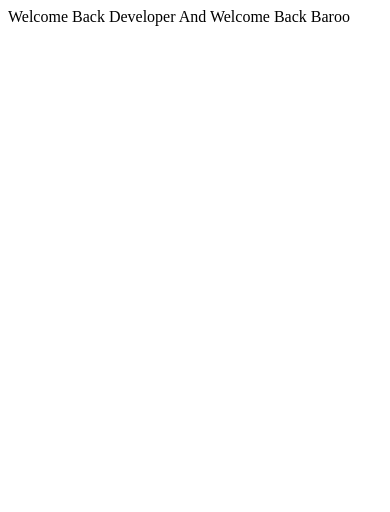
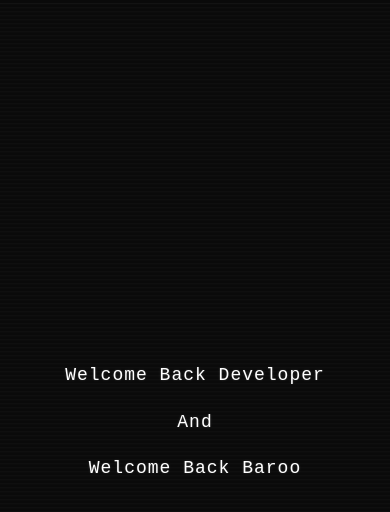
Before and after one commit to Pary13891213/Rainy_site, a website: page index.html in a window 390 px wide. Drawn offline with nearby package versions, Linux system fonts and the light colour scheme.

Commit message:
your message

```diff
--- a/CSS/start.css
+++ b/CSS/start.css
@@ -1,13 +1,81 @@
+* {
+    margin: 0;
+    padding: 0;
+    box-sizing: border-box;
+}
+
+body {
+    background: #0a0a0a;
+    overflow: hidden;
+    height: 100vh;
+    font-family: 'Courier New', Courier, monospace;
+    display: flex;
+    justify-content: center;
+    align-items: center;
+}
+
+.start-page {
+    width: 100%;
+    height: 100vh;
+    display: flex;
+    justify-content: center;
+    align-items: center;
+    position: relative;
+    overflow: hidden;
+}
+
+.typing-text {
+    color: #ffffff;
+    font-size: 34px;
+    line-height: 2;
+    max-width: 800px;
+    padding: 30px;
+    text-align: center;
+    font-weight: 300;
+    direction: ltr;
+    position: relative;
+    z-index: 2;
+    text-shadow:
+        0 0 2px rgba(255, 255, 255, 0.15),
+        0 0 4px rgba(255, 255, 255, 0.08);
+    letter-spacing: 1px;
+}
+
+#text-main {
+    white-space: pre-wrap;
+    position: relative;
+}
+
+/* ===== هر خط ===== */
+.glitch-line {
+    display: block;
+    position: relative;
+    transition: none;
+}
+
+/* ===== هر کلمه ===== */
+.glitch-word {
+    display: inline-block;
+    position: relative;
+    transition: none;
+}
+
+/* ===== هر حرف ===== */
+.glitch-char {
+    display: inline-block;
+    position: relative;
+    transition: none;
+}
+
 /* ===== BAROON WORD ===== */
 .baroon-word {
     font-style: italic !important;
     cursor: pointer;
-    transition: text-decoration 0.3s ease;
 }
 
 .baroon-word:hover {
     text-decoration: underline;
-    text-decoration-color: rgba(255, 255, 255, 0.3);
+    text-decoration-color: rgba(255, 255, 255, 0.4);
     text-underline-offset: 3px;
 }
 
@@ -15,23 +83,111 @@
     font-style: italic !important;
 }
 
-/* ===== DEVELOPER WORD ===== */
-.glitch-word {
-    cursor: default;
-}
-
-/* ===== GLITCH RECTANGLE ===== */
+/* ===== GLITCH RECTANGLE (مستطیل‌های گلیچ) ===== */
 .glitch-rectangle {
     position: absolute;
     pointer-events: none;
     z-index: 3;
-    animation: glitch-rect 0.2s forwards;
+    animation: glitchRect 0.15s forwards;
     opacity: 0;
 }
 
-@keyframes glitch-rect {
-    0% { opacity: 0; transform: translateX(-4px) scaleX(1.02); }
-    15% { opacity: 0.8; transform: translateX(4px) scaleX(0.98); }
-    30% { opacity: 0.8; transform: translateX(-2px) scaleX(1.01); }
-    100% { opacity: 0; transform: translateX(0) scaleX(1); }
+@keyframes glitchRect {
+    0% {
+        opacity: 0;
+        transform: translateX(-6px) scaleX(1.03);
+    }
+    15% {
+        opacity: 0.9;
+        transform: translateX(6px) scaleX(0.97);
+    }
+    30% {
+        opacity: 0.9;
+        transform: translateX(-3px) scaleX(1.01);
+    }
+    45% {
+        opacity: 0.7;
+        transform: translateX(3px) scaleX(0.99);
+    }
+    100% {
+        opacity: 0;
+        transform: translateX(0) scaleX(1);
+    }
 }
+
+/* ===== GLITCH LINE (خط افقی گلیچ) ===== */
+.glitch-line-glitch {
+    position: absolute;
+    pointer-events: none;
+    z-index: 3;
+    height: 2px;
+    background: rgba(255, 255, 255, 0.6);
+    animation: glitchLine 0.12s forwards;
+    opacity: 0;
+}
+
+@keyframes glitchLine {
+    0% { opacity: 0; transform: translateX(-10px); }
+    20% { opacity: 0.8; transform: translateX(10px); }
+    40% { opacity: 0.8; transform: translateX(-5px); }
+    100% { opacity: 0; transform: translateX(0); }
+}
+
+/* ===== GLITCH FLASH (فلش سفید/مشکی) ===== */
+.glitch-flash {
+    position: absolute;
+    pointer-events: none;
+    z-index: 3;
+    animation: glitchFlash 0.08s forwards;
+    opacity: 0;
+}
+
+@keyframes glitchFlash {
+    0% { opacity: 0; }
+    20% { opacity: 0.3; }
+    80% { opacity: 0.3; }
+    100% { opacity: 0; }
+}
+
+/* ===== SCANLINES ===== */
+.scanlines {
+    position: fixed;
+    top: 0;
+    left: 0;
+    width: 100%;
+    height: 100%;
+    background: repeating-linear-gradient(
+        0deg,
+        transparent,
+        transparent 3px,
+        rgba(255, 255, 255, 0.04) 3px,
+        rgba(255, 255, 255, 0.04) 4px
+    );
+    pointer-events: none;
+    z-index: 1;
+    animation: scanlines 6s linear infinite;
+}
+
+@keyframes scanlines {
+    0% { transform: translateY(0); }
+    100% { transform: translateY(4px); }
+}
+
+/* ===== RESPONSIVE ===== */
+@media (max-width: 768px) {
+    .typing-text {
+        font-size: 24px;
+        max-width: 95%;
+        padding: 20px;
+        line-height: 2.4;
+    }
+}
+
+@media (max-width: 480px) {
+    .typing-text {
+        font-size: 18px;
+        max-width: 98%;
+        padding: 15px;
+        line-height: 2.6;
+    }
+}
--- a/JAVASCRIPT/start.js
+++ b/JAVASCRIPT/start.js
@@ -41,83 +41,133 @@ function buildGlitchStructure(text) {
     return html;
 }
 
-// ===== GLITCH: حرکت ناگهانی (بدون transition نرم) =====
-function applyGlitchMovement() {
-    // ۱. حرکت خطوط (ناگهانی)
-    document.querySelectorAll('.glitch-line').forEach(line => {
-        if (Math.random() < 0.15) {
-            const shiftX = (Math.random() - 0.5) * 12;
-            const shiftY = (Math.random() - 0.5) * 5;
-            line.style.transition = 'none';
-            line.style.transform = `translate(${shiftX}px, ${shiftY}px)`;
-            setTimeout(() => {
-                line.style.transition = 'none';
-                line.style.transform = '';
-            }, 150 + Math.random() * 100);
-        }
-    });
+// ===== GLITCH: مستطیل‌های گلیچ =====
+function createGlitchRectangles() {
+    const typingText = document.querySelector('.typing-text');
+    const rect = typingText.getBoundingClientRect();
 
-    // ۲. حرکت کلمات (ناگهانی)
-    document.querySelectorAll('.glitch-word').forEach(word => {
-        if (Math.random() < 0.20) {
-            const shiftX = (Math.random() - 0.5) * 7;
-            const shiftY = (Math.random() - 0.5) * 3;
-            word.style.transition = 'none';
-            word.style.transform = `translate(${shiftX}px, ${shiftY}px)`;
-            setTimeout(() => {
-                word.style.transition = 'none';
-                word.style.transform = '';
-            }, 120 + Math.random() * 80);
-        }
-    });
+    const count = Math.floor(Math.random() * 3) + 1;
 
-    // ۳. حرکت حروف (ناگهانی)
-    document.querySelectorAll('.glitch-char').forEach(char => {
-        if (Math.random() < 0.25) {
-            const shiftX = (Math.random() - 0.5) * 5;
-            const shiftY = (Math.random() - 0.5) * 3;
-            char.style.transition = 'none';
-            char.style.transform = `translate(${shiftX}px, ${shiftY}px)`;
-            setTimeout(() => {
-                char.style.transition = 'none';
-                char.style.transform = '';
-            }, 100 + Math.random() * 60);
-        }
-    });
+    for (let i = 0; i < count; i++) {
+        const rectEl = document.createElement('div');
+        rectEl.className = 'glitch-rectangle';
+
+        const width = 20 + Math.random() * 100;
+        const height = 1 + Math.random() * 3;
+        const posX = Math.random() * (rect.width - width);
+        const posY = Math.random() * (rect.height - height);
+
+        rectEl.style.width = `${width}px`;
+        rectEl.style.height = `${height}px`;
+        rectEl.style.left = `${posX}px`;
+        rectEl.style.top = `${posY}px`;
+        rectEl.style.background = Math.random() < 0.4
+            ? `rgba(255, 255, 255, ${0.5 + Math.random() * 0.4})`
+            : `rgba(0, 0, 0, ${0.6 + Math.random() * 0.3})`;
+
+        typingText.appendChild(rectEl);
+        setTimeout(() => rectEl.remove(), 200 + i * 30);
+    }
 }
 
-// ===== GLITCH: مستطیل‌ها =====
-function createGlitchRectangles() {
+// ===== GLITCH: خطوط افقی =====
+function createGlitchLines() {
     const typingText = document.querySelector('.typing-text');
     const rect = typingText.getBoundingClientRect();
 
     const count = Math.floor(Math.random() * 2) + 1;
 
     for (let i = 0; i < count; i++) {
-        const rectangle = document.createElement('div');
-        rectangle.className = 'glitch-rectangle';
+        const line = document.createElement('div');
+        line.className = 'glitch-line-glitch';
 
-        const width = 30 + Math.random() * 80;
-        const height = 1.5 + Math.random() * 3;
+        const width = 40 + Math.random() * 120;
+        const posX = Math.random() * (rect.width - width);
+        const posY = Math.random() * (rect.height - 10);
+
+        line.style.width = `${width}px`;
+        line.style.left = `${posX}px`;
+        line.style.top = `${posY}px`;
+        line.style.background = Math.random() < 0.5
+            ? 'rgba(255,255,255,0.5)'
+            : 'rgba(0,0,0,0.6)';
+
+        typingText.appendChild(line);
+        setTimeout(() => line.remove(), 150 + i * 20);
+    }
+}
+
+// ===== GLITCH: فلش (Flash) =====
+function createGlitchFlash() {
+    const typingText = document.querySelector('.typing-text');
+    const rect = typingText.getBoundingClientRect();
+
+    if (Math.random() < 0.3) {
+        const flash = document.createElement('div');
+        flash.className = 'glitch-flash';
+
+        const width = 30 + Math.random() * 60;
+        const height = 10 + Math.random() * 30;
         const posX = Math.random() * (rect.width - width);
         const posY = Math.random() * (rect.height - height);
 
-        rectangle.style.width = `${width}px`;
-        rectangle.style.height = `${height}px`;
-        rectangle.style.left = `${posX}px`;
-        rectangle.style.top = `${posY}px`;
-        rectangle.style.background = Math.random() < 0.4
-            ? 'rgba(255, 255, 255, 0.7)'
-            : 'rgba(0, 0, 0, 0.8)';
+        flash.style.width = `${width}px`;
+        flash.style.height = `${height}px`;
+        flash.style.left = `${posX}px`;
+        flash.style.top = `${posY}px`;
+        flash.style.background = Math.random() < 0.5
+            ? 'rgba(255,255,255,0.15)'
+            : 'rgba(0,0,0,0.2)';
 
-        typingText.appendChild(rectangle);
-        setTimeout(() => rectangle.remove(), 150 + i * 20);
+        typingText.appendChild(flash);
+        setTimeout(() => flash.remove(), 100);
     }
 }
 
-// ===== GLITCH FULL (ناگهانی) =====
+// ===== GLITCH: حرکت حروف/کلمات/خطوط =====
+function applyGlitchMovement() {
+    // حرکت خطوط
+    document.querySelectorAll('.glitch-line').forEach(line => {
+        if (Math.random() < 0.12) {
+            const shiftX = (Math.random() - 0.5) * 14;
+            const shiftY = (Math.random() - 0.5) * 6;
+            line.style.transform = `translate(${shiftX}px, ${shiftY}px)`;
+            setTimeout(() => {
+                line.style.transform = '';
+            }, 120 + Math.random() * 80);
+        }
+    });
+
+    // حرکت کلمات
+    document.querySelectorAll('.glitch-word').forEach(word => {
+        if (Math.random() < 0.18) {
+            const shiftX = (Math.random() - 0.5) * 8;
+            const shiftY = (Math.random() - 0.5) * 4;
+            word.style.transform = `translate(${shiftX}px, ${shiftY}px)`;
+            setTimeout(() => {
+                word.style.transform = '';
+            }, 100 + Math.random() * 60);
+        }
+    });
+
+    // حرکت حروف
+    document.querySelectorAll('.glitch-char').forEach(char => {
+        if (Math.random() < 0.22) {
+            const shiftX = (Math.random() - 0.5) * 5;
+            const shiftY = (Math.random() - 0.5) * 3;
+            char.style.transform = `translate(${shiftX}px, ${shiftY}px)`;
+            setTimeout(() => {
+                char.style.transform = '';
+            }, 80 + Math.random() * 50);
+        }
+    });
+}
+
+// ===== GLITCH FULL =====
 function applyFullGlitch() {
     createGlitchRectangles();
+    createGlitchLines();
+    createGlitchFlash();
     applyGlitchMovement();
 }
 
@@ -139,8 +189,8 @@ function typeWriter(text, element, speed = 100, callback = null) {
         element.innerHTML = fullTextTyped;
         i++;
 
-        // Glitch هنگام تایپ (۳۰٪)
-        if (Math.random() < 0.30) {
+        // Glitch هنگام تایپ
+        if (Math.random() < 0.35) {
             applyFullGlitch();
         }
 
@@ -157,7 +207,7 @@ function typeWriter(text, element, speed = 100, callback = null) {
     type();
 }
 
-// ===== SETUP: کلیک روی Baroon (تک کلیک) =====
+// ===== SETUP: کلیک روی Baroon =====
 function setupBaroonClick() {
     document.querySelectorAll('.baroon-word').forEach(el => {
         el.style.cursor = 'pointer';
@@ -175,7 +225,7 @@ function setupBaroonClick() {
         el.addEventListener('click', function(e) {
             e.stopPropagation();
             for (let i = 0; i < 6; i++) {
-                setTimeout(() => applyFullGlitch(), i * 80);
+                setTimeout(() => applyFullGlitch(), i * 70);
             }
             setTimeout(() => {
                 window.location.href = "../HTML/access.html";
@@ -184,15 +234,14 @@ function setupBaroonClick() {
     });
 }
 
-// ===== SETUP: دابل کلیک روی Developer (بدون نشانه) =====
+// ===== SETUP: دابل کلیک روی Developer =====
 function setupDeveloperDblClick() {
     document.querySelectorAll('.glitch-word').forEach(word => {
         if (word.textContent.trim() === 'Developer') {
-            word.style.cursor = 'default';
             word.addEventListener('dblclick', function(e) {
                 e.stopPropagation();
                 for (let i = 0; i < 6; i++) {
-                    setTimeout(() => applyFullGlitch(), i * 80);
+                    setTimeout(() => applyFullGlitch(), i * 70);
                 }
                 setTimeout(() => {
                     window.location.href = "../HTML/dev-enter.html";
@@ -223,12 +272,11 @@ function startPage() {
     setTimeout(() => {
         typeWriter(fullText, mainElement, 100, () => {
             setTimeout(() => {
-                // Glitch بعد از تایپ (هر ۰.۶ ثانیه، ۴۰٪)
                 glitchInterval = setInterval(() => {
-                    if (Math.random() < 0.40) {
+                    if (Math.random() < 0.45) {
                         applyFullGlitch();
                     }
-                }, 600);
+                }, 500);
             }, 500);
         });
     }, 500);
```
